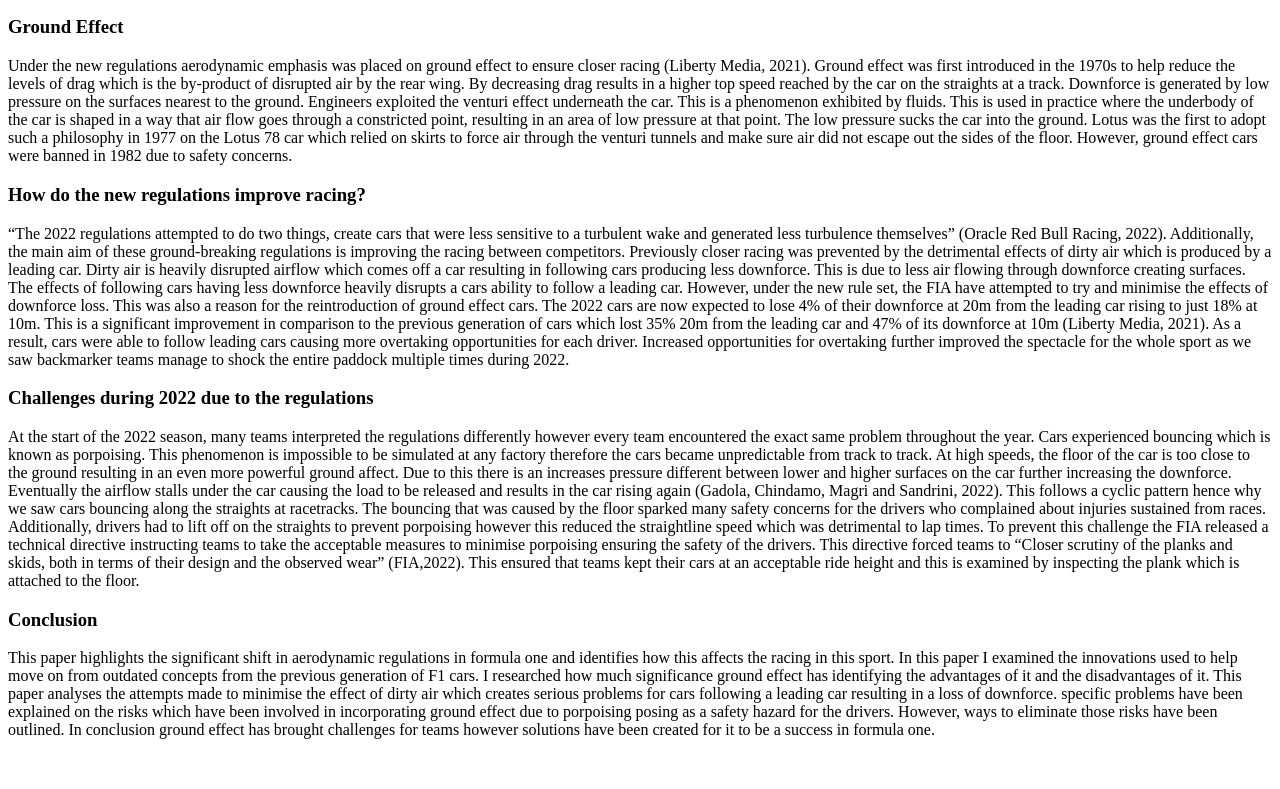
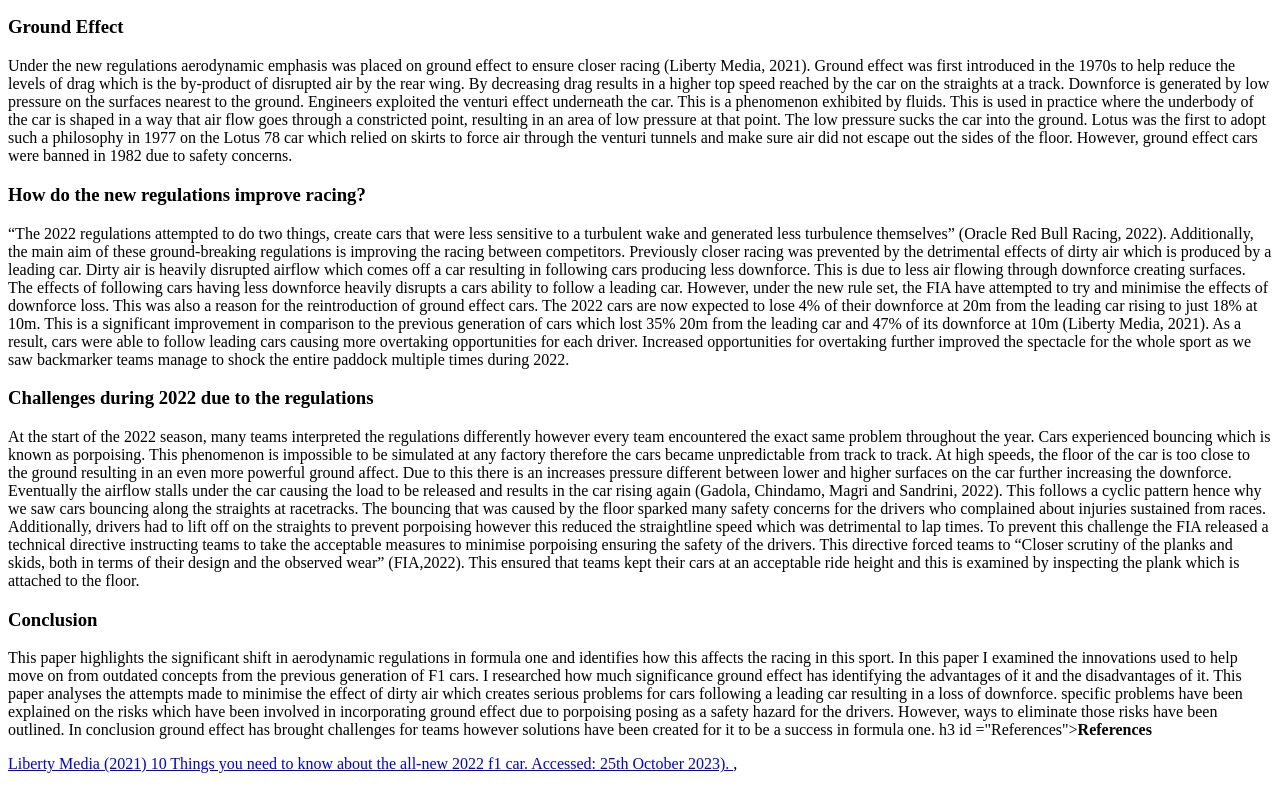
Before and after one commit to FEPSFY6756394/FY6756394, a plain HTML site: page index.html in a window 1280 px wide. Shown: the part 1084-1873 px from the top of the page. Before the commit the page ends 1831 px from the top, so only its background shows below. Drawn offline with Linux system fonts and the light colour scheme.

Commit message:
Update index.html

```diff
--- a/index.html
+++ b/index.html
@@ -83,6 +83,9 @@
       <h3 id ="Conclusion"><b>Conclusion</b></h3>
            <p6>This paper highlights the significant shift in aerodynamic regulations in formula one and identifies how this affects the racing in this sport. In this paper I examined the innovations used to help move on from outdated concepts from the previous generation of F1 cars. I researched how much significance ground effect has identifying the advantages of it and the disadvantages of it. This paper analyses the attempts made to minimise the effect of dirty air which creates serious problems for cars following a leading car resulting in a loss of downforce. specific problems have been explained on the risks which have been involved in incorporating ground effect due to porpoising posing as a safety hazard for the drivers. However, ways to eliminate those risks have been outlined. In conclusion ground effect has brought challenges for teams however solutions have been created for it to be a success in formula one.</p6>
 
-
+   h3 id ="References"><b>References</b></h3>
+      <p>
+       <a href="https://www.formula1.com/en/latest/article.10-things-you-need-to-know-about-the-all-new-2022-f1-car.4OLg8DrXyzHzdoGrbqp6ye.html">Liberty Media (2021) 10 Things you need to know about the all-new 2022 f1 car. Accessed: 25th October 2023). </a>, <br>
+      </p>
 
    </head>
```
